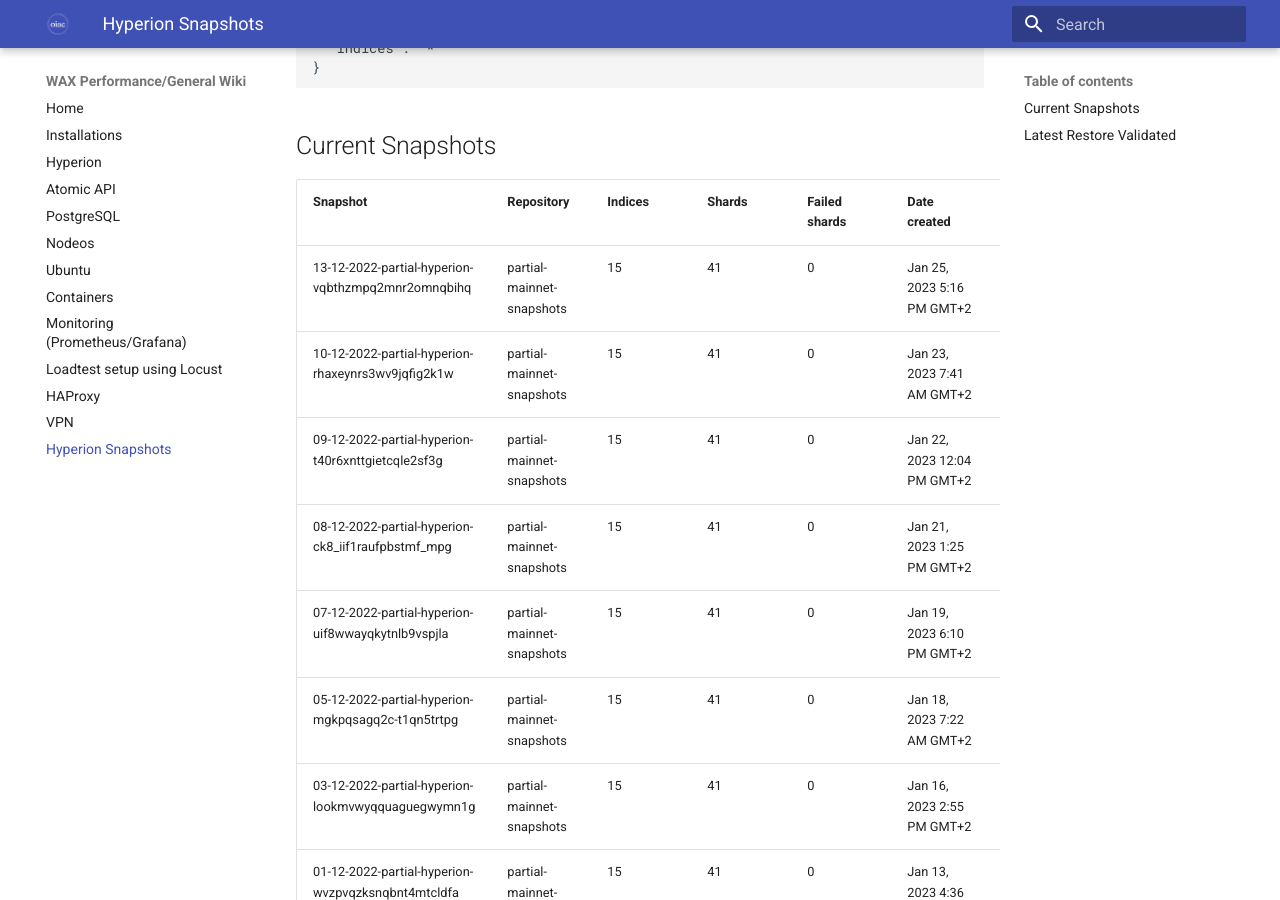
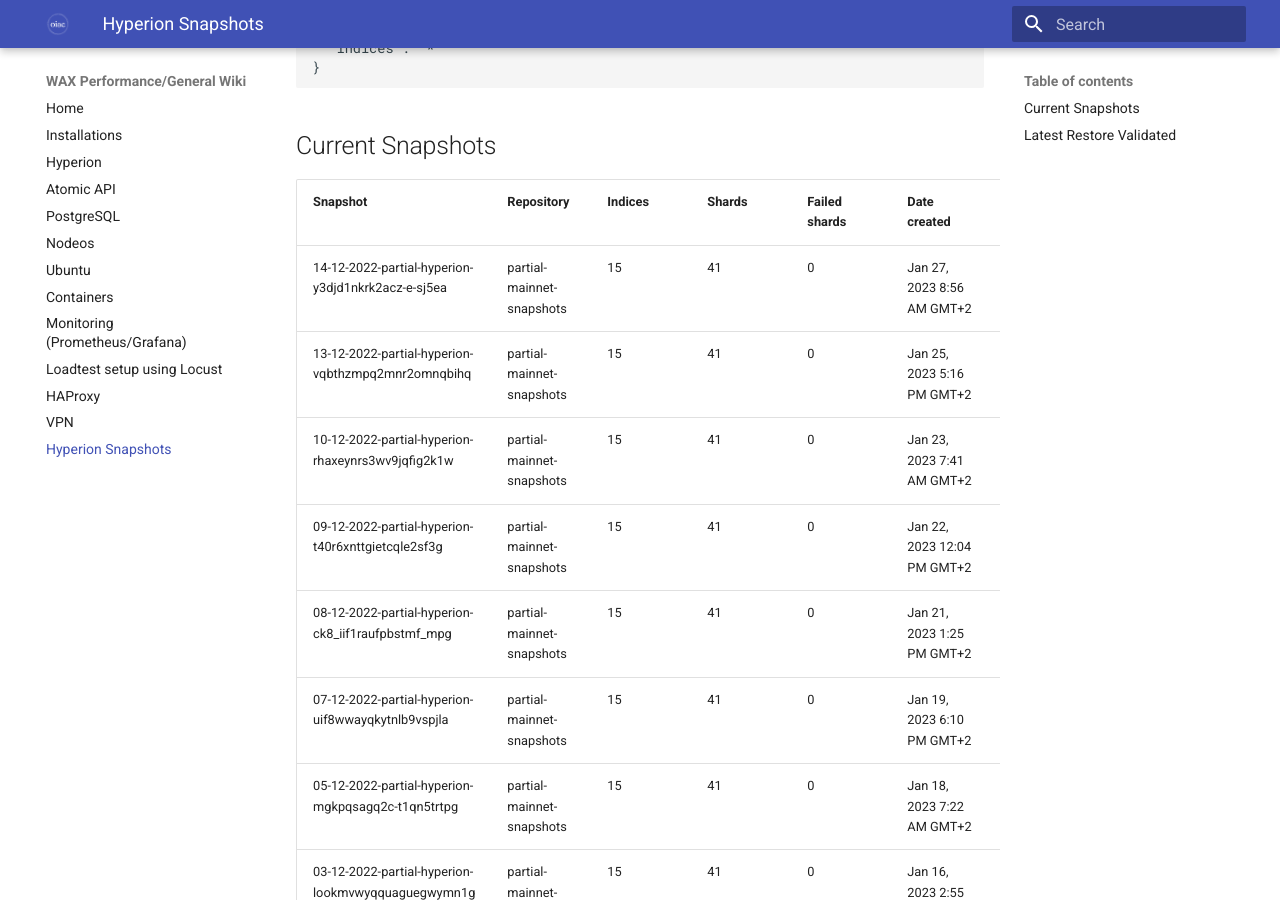
Before and after one commit to oneinacillian/wiki, an MkDocs documentation site: the page built from docs/snapshots.md, in a window 1280 px wide and 900 px high, scrolled down 2022 px. Built offline with MkDocs 1.6.1 and Material for MkDocs 9.7.7, drawn with Linux system fonts in a browser that asks for light colours.

Commit message:
Added snapshot containing data from 14/12/2022 for partial data

```diff
--- a/docs/snapshots.md
+++ b/docs/snapshots.md
@@ -60,6 +60,7 @@
 
 | Snapshot                                           | Repository                | Indices | Shards | Failed shards | Date created                | Duration |
 |----------------------------------------------------|---------------------------|---------|--------|---------------|-----------------------------|----------|
+| 14-12-2022-partial-hyperion-y3djd1nkrk2acz-e-sj5ea | partial-mainnet-snapshots | 15      | 41     | 0             | Jan 27, 2023 8:56 AM GMT+2  | 38s      |
 | 13-12-2022-partial-hyperion-vqbthzmpq2mnr2omnqbihq | partial-mainnet-snapshots | 15      | 41     | 0             | Jan 25, 2023 5:16 PM GMT+2  | 51s      |
 | 10-12-2022-partial-hyperion-rhaxeynrs3wv9jqfig2k1w | partial-mainnet-snapshots | 15      | 41     | 0             | Jan 23, 2023 7:41 AM GMT+2  | 22s      |
 | 09-12-2022-partial-hyperion-t40r6xnttgietcqle2sf3g | partial-mainnet-snapshots | 15      | 41     | 0             | Jan 22, 2023 12:04 PM GMT+2 | 33s      |
```
